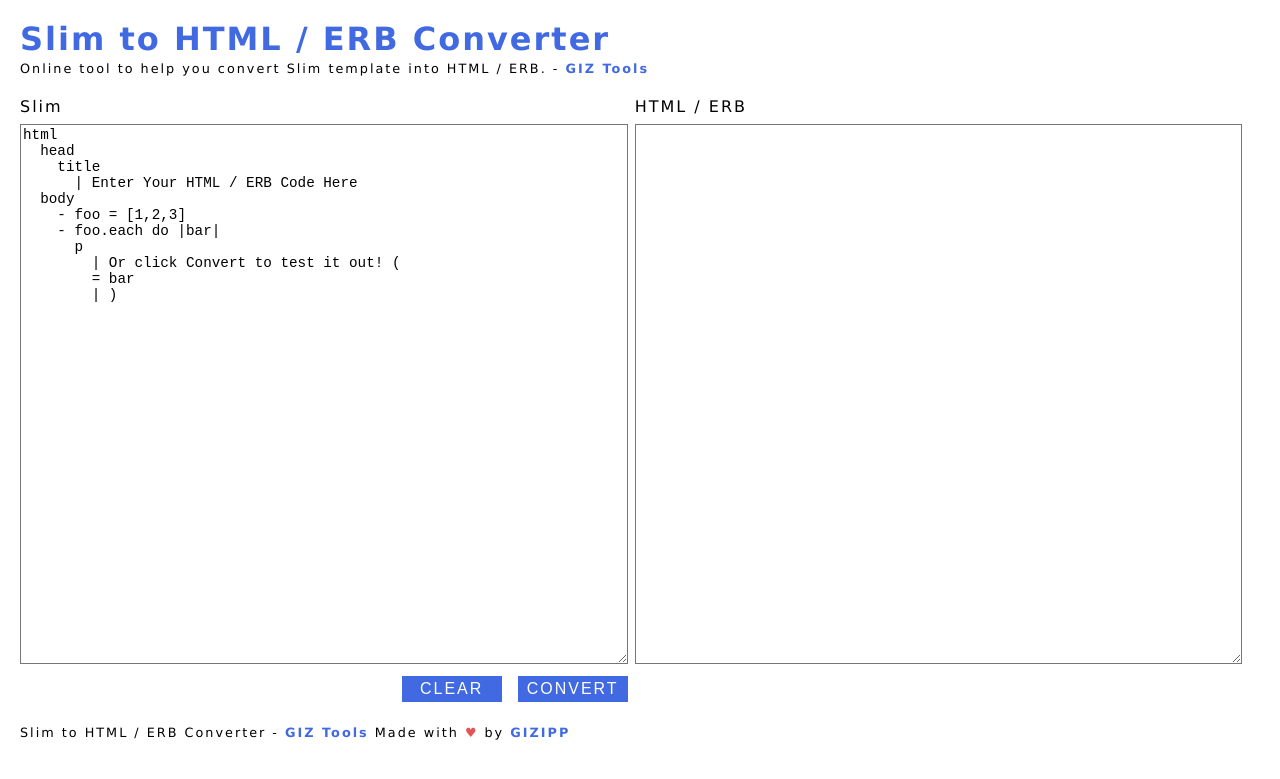
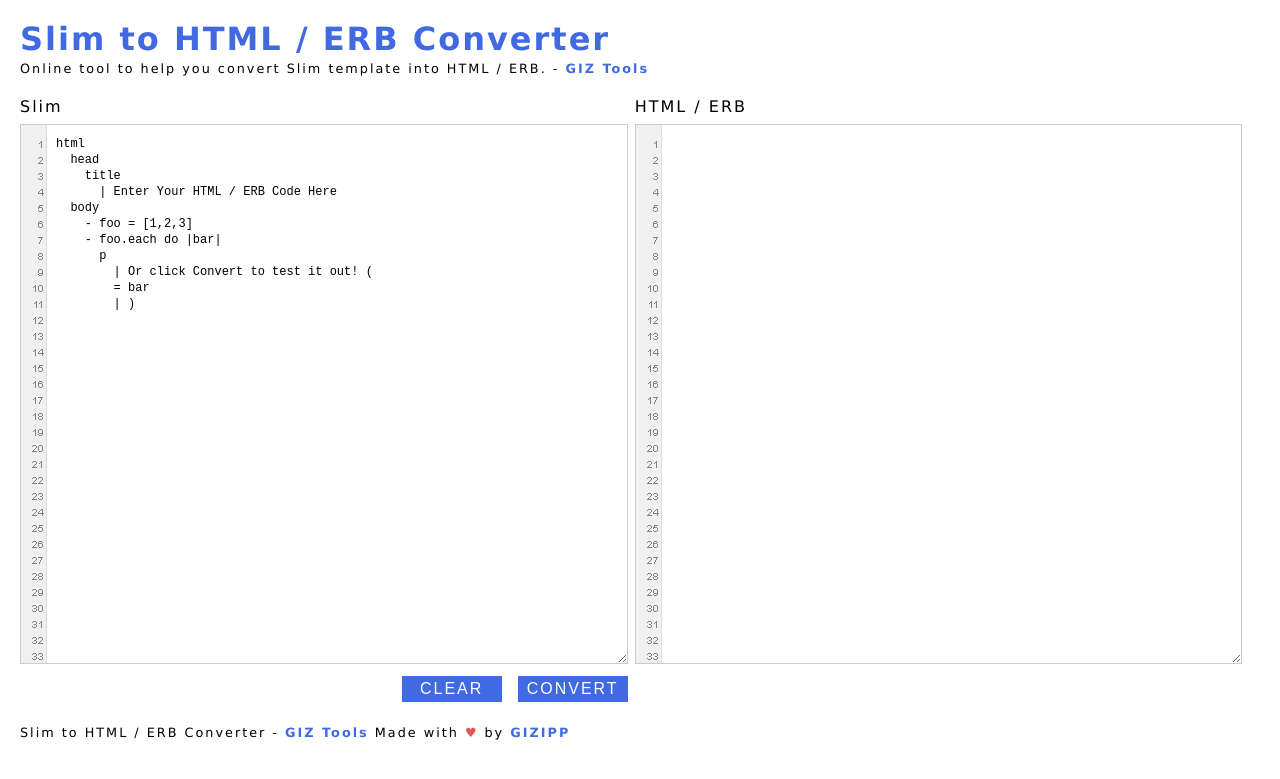
Before and after one commit to gizipp/tools.gizipp.com, a Jekyll site: the page built from _tools/slim-to-html-erb.html, in a window 1280 px wide. Shown: the top 779 px of the page. Built offline with Jekyll 4.4.1, drawn with Linux system fonts in a browser that asks for light colours.

Commit message:
Add number line on textarea.

```diff
--- a/_tools/slim-to-html-erb.html
+++ b/_tools/slim-to-html-erb.html
@@ -82,3 +82,16 @@ last_modified_at: 2020-04-22
     request.send(data);
   }
 </script>
+
+<style media="screen">
+  textarea{
+    background: url('/textarea.png');
+    background-attachment: local;
+    background-repeat: no-repeat;
+    padding-left: 35px;
+    padding-top: 11px;
+    border-color: #ccc;
+    font-size: 12px;
+    line-height: 16px;
+  }
+</style>
```
Also changed, not shown: _tools/html-erb-to-slim.html (+13 -0 lines), textarea.png (added).
